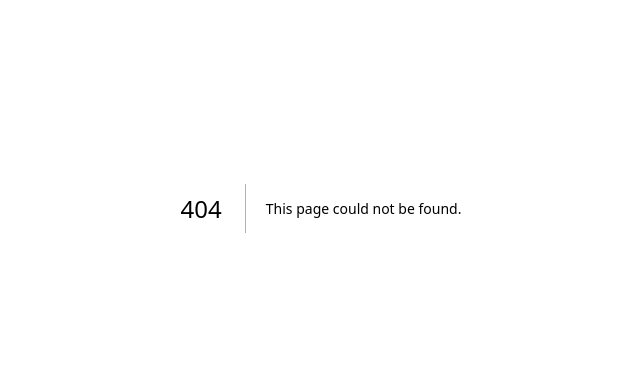
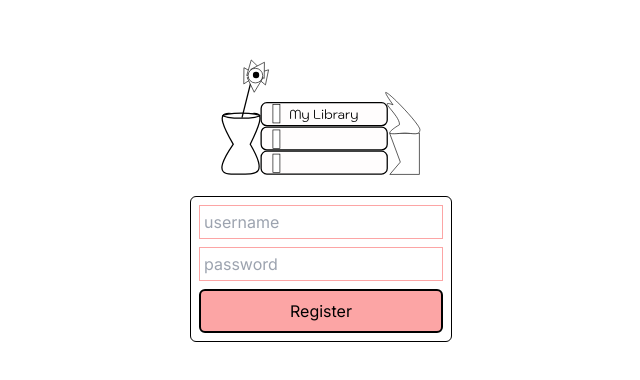
Before and after one commit to MattRueter/my-library, a Next.js app in the folder front-end/: page /auth in a window 1280 px wide. Before the commit this address had no page. Shown: the part 192-572 px from the top of the page, without its empty margins (319-959 px from the left). Built offline with nearby package versions, Linux system fonts and the light colour scheme.

Commit message:
create simple auth form and routing from landing page.

```diff
--- /dev/null
+++ b/front-end/src/app/auth/layout.js
@@ -0,0 +1,14 @@
+export const metadata = {
+    title: "My Library - Login/register",
+    description: "An app to keep track of your books."
+}
+
+export default function LoginLayout({ children }) {
+    return(
+        <html lang="en">
+            <body>
+                {children}
+            </body>
+        </html>
+    )
+}
--- /dev/null
+++ b/front-end/src/app/auth/page.js
@@ -0,0 +1,31 @@
+import Image from "next/image";
+import myBooks2 from '../../../public/myBooks2.svg';
+
+function AuthForm (){
+    const clicked ="register"
+    let buttonLabel ="";
+    if(clicked === "register"){
+        buttonLabel ="Register"
+    }else{
+        buttonLabel = "Login"
+    }
+    return(
+        <div className="flex flex-col items-center justify-center h-screen">
+            <Image
+                src={myBooks2}
+                alt="image of books"
+                height={200}
+                width={200}
+                priority
+            />
+
+            <form className="border border-black rounded-md flex flex-col p-1 m-5">
+                <input className="border border-red-300 m-1 p-1" placeholder="username"></input>
+                <input className="border border-red-300 m-1 p-1" placeholder="password"></input>
+                <button className="border-2 border-black rounded-md bg-red-300 p-2 m-1">{buttonLabel}</button>
+            </form>
+        </div>
+
+    )
+}
+export default AuthForm;
--- a/front-end/src/app/page.js
+++ b/front-end/src/app/page.js
@@ -1,4 +1,5 @@
 import Image from 'next/image'
+import Link from 'next/link';
 import myBooks from '../../public/myBooks.svg';
 
 export default function Home() {
@@ -12,8 +13,8 @@ export default function Home() {
         height={400}
         priority
       />
-      <button className="border-2 border-black rounded-md bg-red-300 p-2 m-1">Register</button>
-      <button className="border-2 border-black rounded-md bg-red-300 p-2 m-1">Login</button>
+      <Link className="border-2 border-black rounded-md bg-red-300 p-2 m-1" href="/auth">Register</Link>
+      <Link className="border-2 border-black rounded-md bg-red-300 p-2 m-1" href="/auth">Login</Link>
     </div>
   )
 }
```
Also changed, not shown: front-end/public/myBooks2.svg (added).
